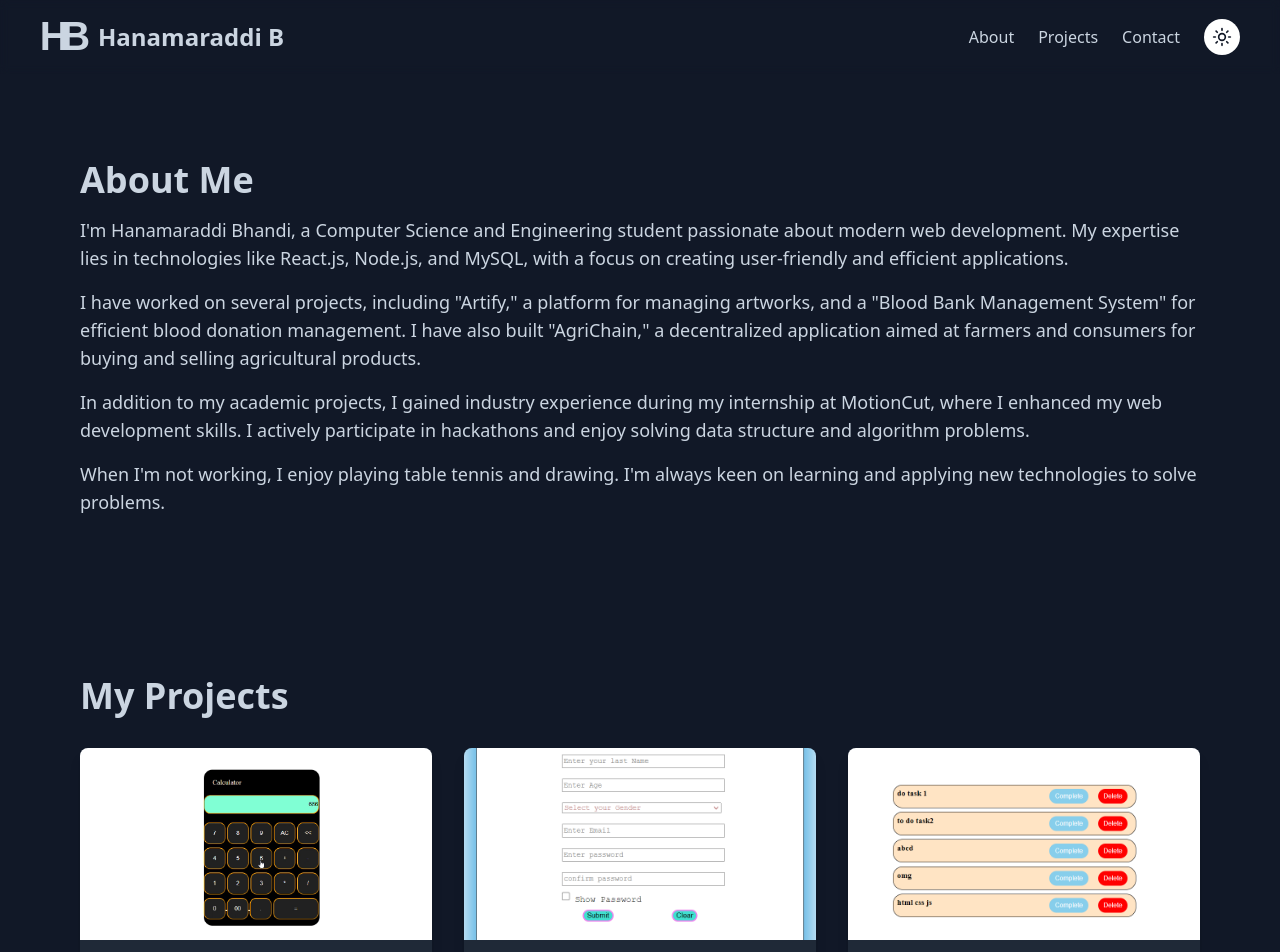
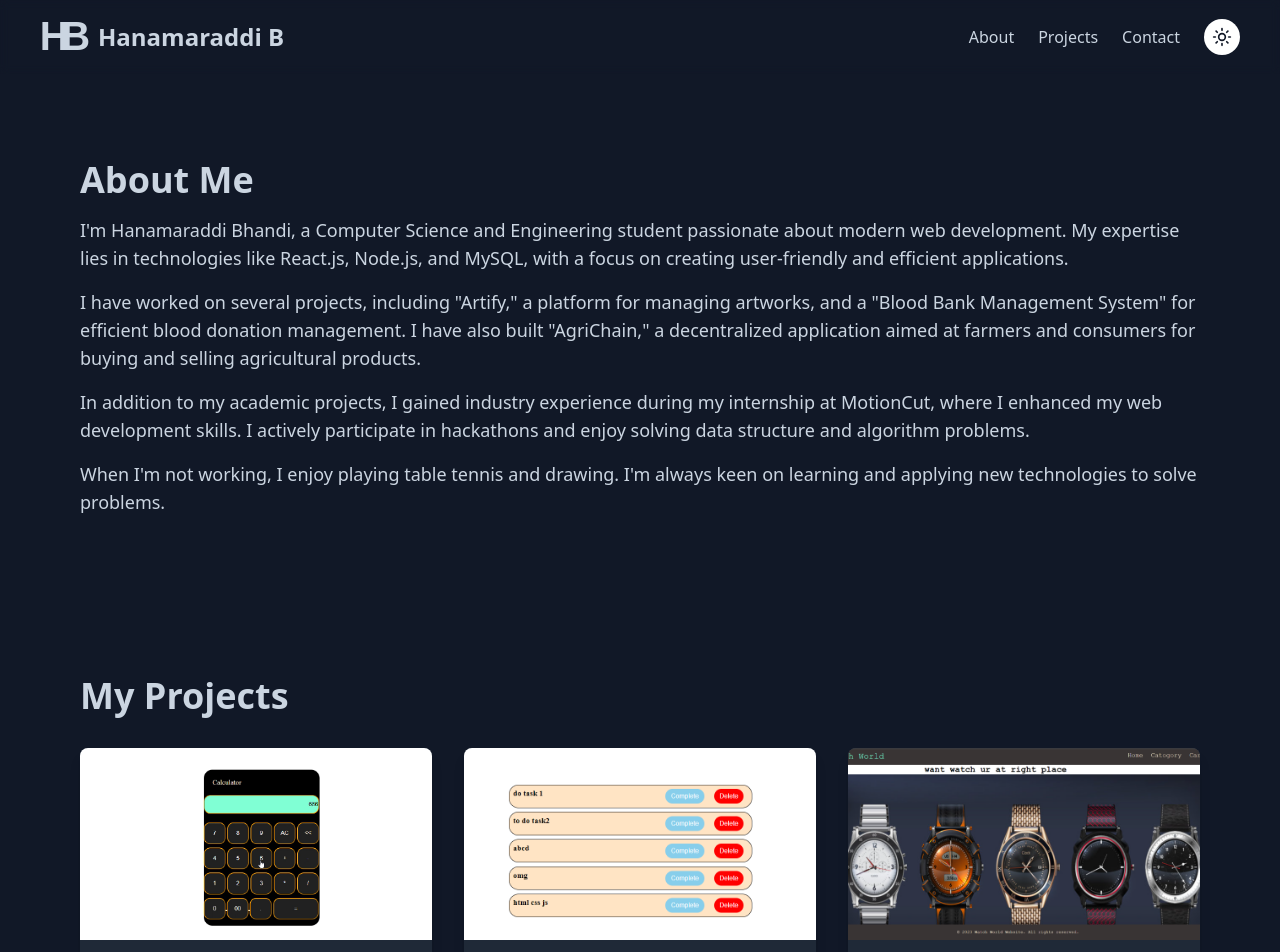
Before and after one commit to Hanamaraddi17/Portfolio, a React (Create React App) app: page / in a window 1280 px wide. Shown: the top 952 px of the page. Built offline with nearby package versions, Linux system fonts and the light colour scheme.

Commit message:
removed reg project

```diff
--- a/src/components/Main.js
+++ b/src/components/Main.js
@@ -13,7 +13,6 @@ const Logo = () => (
 
 const projects = [
   { id: 1, title: 'Calculator', description: 'Basic calculator', image: '/images/calculator.png', sourceCode: 'https://github.com/Hanamaraddi17/Calculator', demo: 'https://calculator-reddy.vercel.app/' },
-  { id: 2, title: 'Register Page', description: 'A Registration page', image: '/images/Register.png', sourceCode: 'https://github.com/Hanamaraddi17/RegistrationForm', demo: 'https://registration-form-reddy.vercel.app/' },
 
   { id: 3, title: 'to-do-List', description: 'A to do list site ', image: '/images/todo.png', sourceCode: 'https://github.com/Hanamaraddi17/To-Do-List', demo: 'https://to-do-list-reddy.vercel.app/' },
 
```
